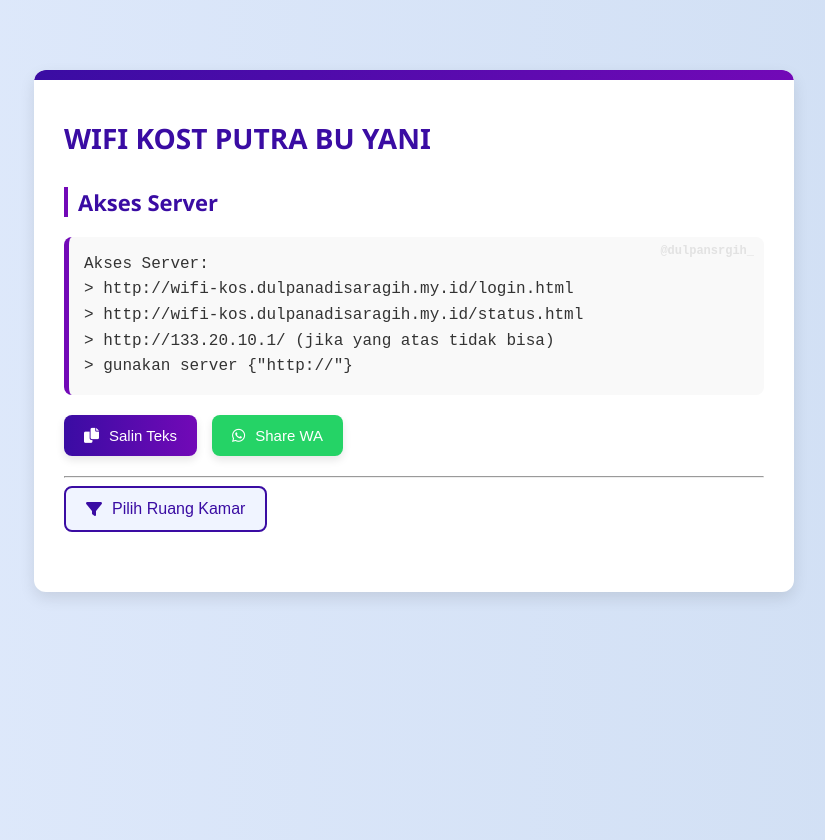
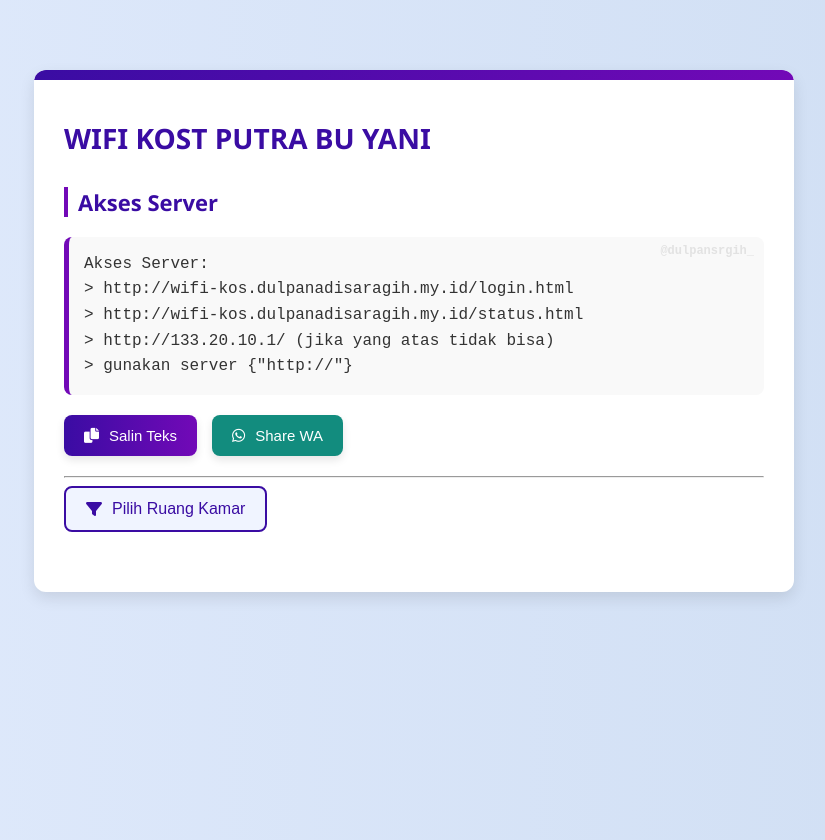
Before and after one commit to dulpansrgih/AAST-Dullora, a plain HTML site: page pg/manage-password-wifi.html in a window 1280 px wide. Shown: the whole page, without its empty margins (226-1051 px from the left). Drawn offline with Linux system fonts and the light colour scheme.

Commit message:
Update manage-password-wifi.html

```diff
--- a/pg/manage-password-wifi.html
+++ b/pg/manage-password-wifi.html
@@ -125,7 +125,7 @@
         }
 
         .btn-share-wa {
-            background-color: #25D366;
+            background-color: #128C7E;
             color: #fff;
         }
 
```
